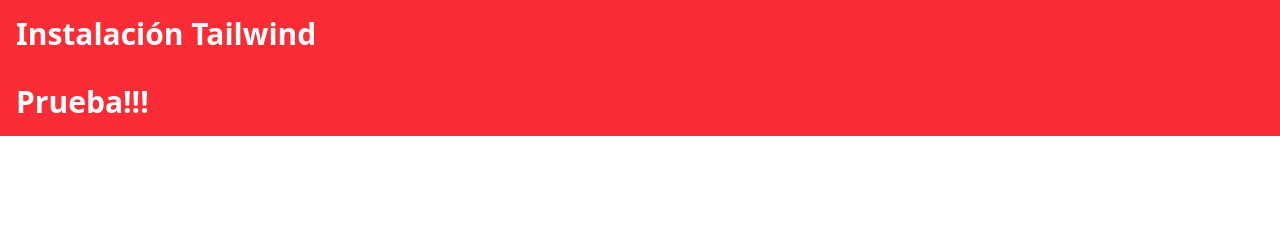
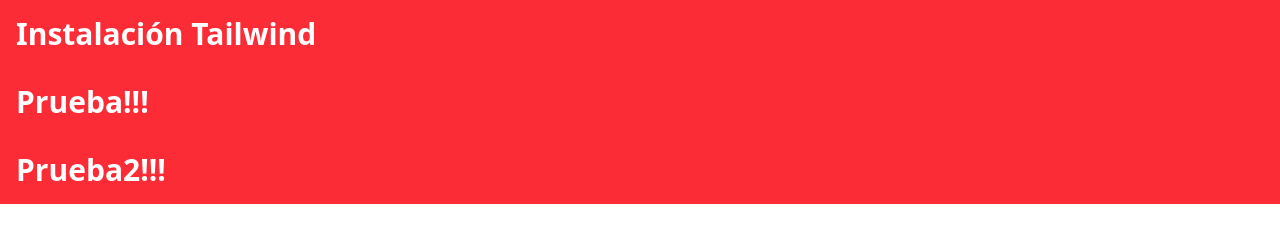
Before and after one commit to allancalero/siteAMT, a website: page index.html in a window 1280 px wide. Drawn offline with Linux system fonts and the light colour scheme.

Commit message:
update index.html
agregue h2,

```diff
--- a/index.html
+++ b/index.html
@@ -14,5 +14,10 @@
     <h3 class="text-3xl font-bold bg-red-500 text-white p-4">
         Prueba!!!
     </h3>
+
+
+    <h2 class="text-3xl font-bold bg-red-500 text-white p-4">
+        Prueba2!!!
+    </h2>
 </body>
 </html>
```
